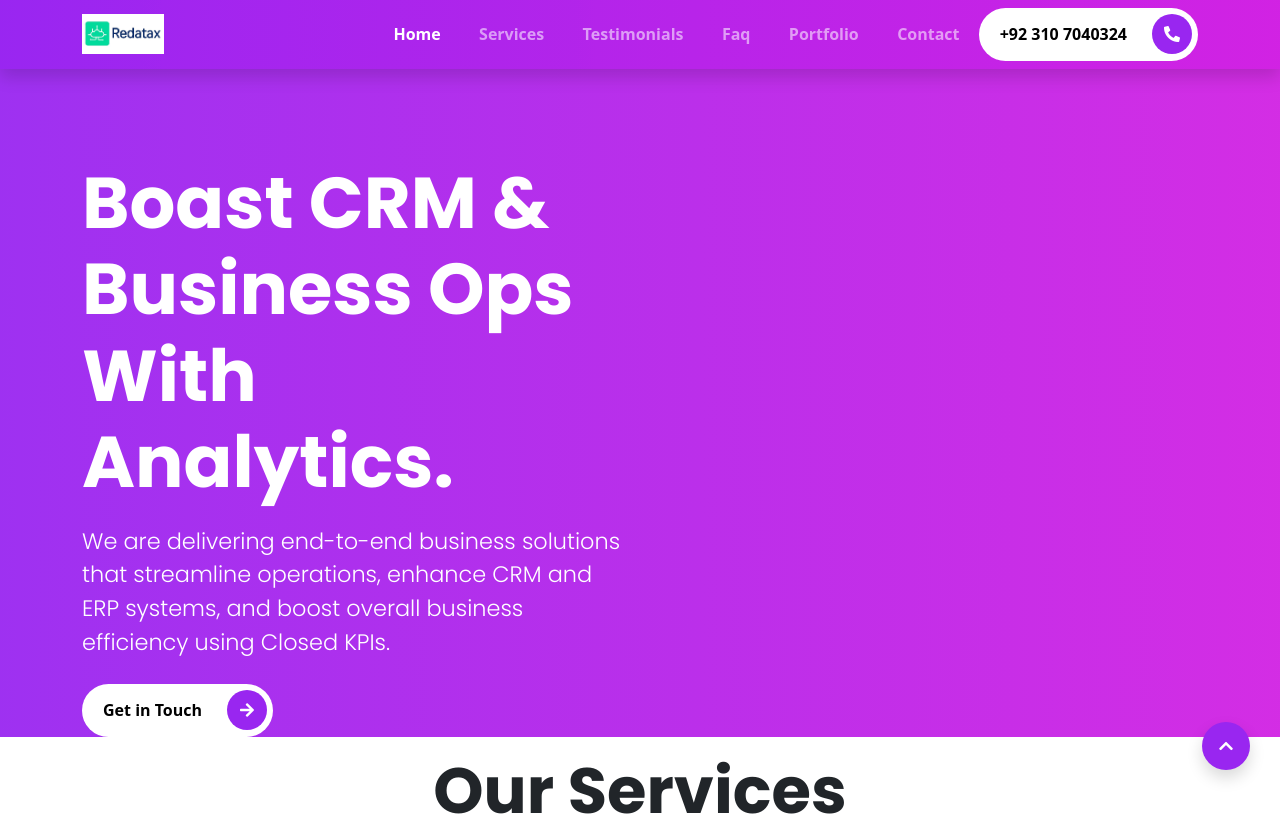
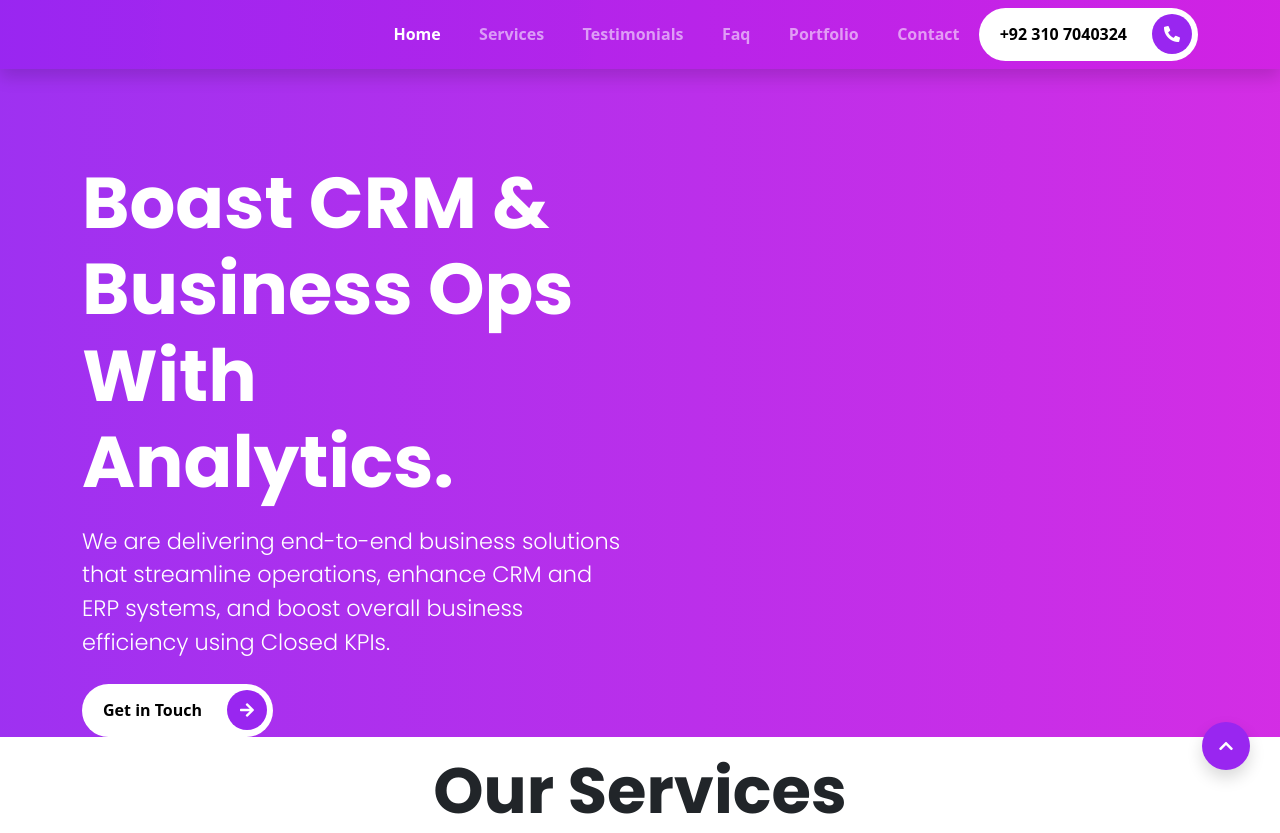
Before and after one commit to AnasTheAnalyst/portfolio, a website: page index.html in a window 1280 px wide. Shown: the top 833 px of the page. Drawn offline with nearby package versions, Linux system fonts and the light colour scheme; files that its build step writes are made by us from their sources.

Commit message:
Update index.html

```diff
--- a/index.html
+++ b/index.html
@@ -18,9 +18,9 @@
 
 <nav class="navbar navbar-expand-lg navbar-dark menu shadow fixed-top">
           <div class="container">
-            <a class="navbar-brand" href="">
+<!--             <a class="navbar-brand" href="">
               <img src="images/Redatax3.jpg" alt="logo image" style="height: 40px;">
-            </a>
+            </a> -->
             <button class="navbar-toggler" type="button" data-bs-toggle="collapse" data-bs-target="#navbarNav"
               aria-controls="navbarNav" aria-expanded="false" aria-label="Toggle navigation">
               <span class="navbar-toggler-icon"></span>
```
